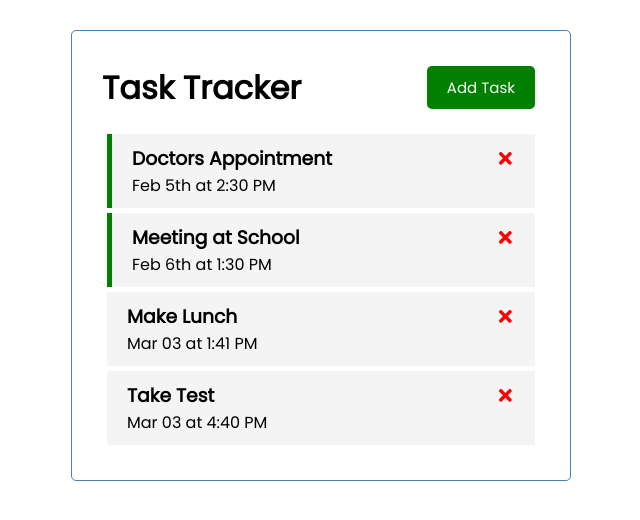
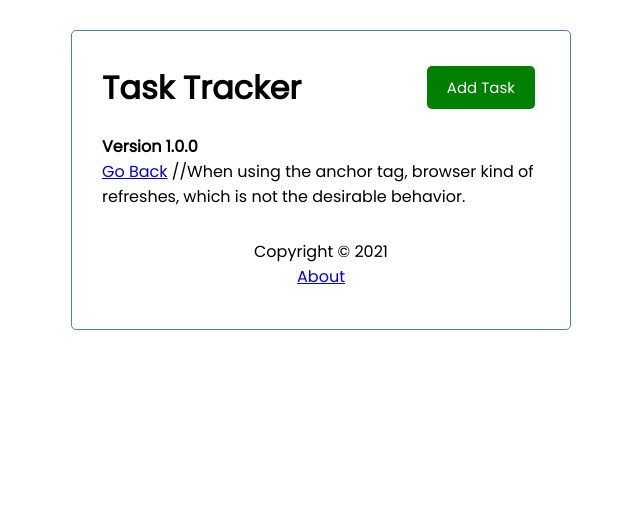
Before and after one commit to mudgal-cmd/react-task-tracker-app, a React (Create React App) app: page /about in a window 1280 px wide. Shown: the top 520 px of the page, without its empty margins (319-959 px from the left). Built offline with nearby package versions, Linux system fonts and the light colour scheme; data requests are answered from the project's data file.

Commit message:
Added routes to the /about and homepage or /

```diff
--- a/src/App.js
+++ b/src/App.js
@@ -3,6 +3,9 @@ import { useState, useEffect } from "react";
 import Header from "./components/Header";
 import Tasks from "./components/Tasks";
 import AddTask from "./components/AddTask";
+import Footer from "./components/Footer";
+import About from "./components/About";
+import { BrowserRouter as Router, Route, Routes } from "react-router-dom";
 import axios from "axios";
 
 function App() {
@@ -68,19 +71,19 @@ function App() {
 
   //Update the fetched task to toggle the reminder
 
-  const updateReminderInTask = async (id)=>{
+  const updateReminderInTask = async (id) => {
 
     const taskToUpdate = fetchTaskById(id);
 
     // const modifiedTask = {...taskToUpdate, reminder : !taskToUpdate.reminder};
 
-    let modifiedTask =  await taskToUpdate;
+    let modifiedTask = await taskToUpdate;
 
     // await axios.put(`http://localhost:5000/tasks/${id}`, modifiedTask);
 
     // console.log(typeof modifiedTask);
 
-    modifiedTask = {...modifiedTask, reminder: !modifiedTask.reminder};
+    modifiedTask = { ...modifiedTask, reminder: !modifiedTask.reminder };
 
     await axios.put(`http://localhost:5000/tasks/${id}`, modifiedTask);
 
@@ -153,14 +156,29 @@ function App() {
 
 
   return (
+    <Router>
       <div className="container">
         <Header title="Task Tracker" onToggleAddBtn={toggleAddButton} showAdd={toggleAddForm} />
 
         {/* Using the short-circuit operator which is kind of shorthand for ternary expression, i.e., without specifying the else */}
+        {/* {toggleAddForm && <AddTask onAdd={addTask} />}
+
+        {tasks.length > 0 ? <Tasks tasks={tasks} onDelete={deleteTask} onToggleReminder={toggleReminder}></Tasks> : <p>No Tasks to show</p>} */}
+        <Routes>
+          <Route path="/*" element={ // "/* the wildcard asterisk ensures the exact match of the URL."
+            <>
               {toggleAddForm && <AddTask onAdd={addTask} />}
 
               {tasks.length > 0 ? <Tasks tasks={tasks} onDelete={deleteTask} onToggleReminder={toggleReminder}></Tasks> : <p>No Tasks to show</p>}
+            </>
+          }></Route>
+          <Route path="/about" Component={About} /> //reference of About component to be rendered when this URL matches.
+        </Routes>
+        <Footer />
       </div>
+
+    </Router>
+
 
 
   );
--- /dev/null
+++ b/src/components/About.js
@@ -0,0 +1,12 @@
+const About = () => {
+
+  return (
+    <div>
+      <h4>Version 1.0.0</h4>
+      <a href="/">Go Back</a> //When using the anchor tag, browser kind of refreshes, which is not the desirable behavior.
+    </div>
+  );
+
+}
+
+export default About;
--- /dev/null
+++ b/src/components/Footer.js
@@ -0,0 +1,10 @@
+const Footer = () => {
+  return (
+    <footer>
+      <p>Copyright &copy; 2021</p>
+      <a href="/about">About</a>
+    </footer>
+  );
+}
+
+export default Footer;
```
Lines whose indentation alone changed are shown as unchanged.
